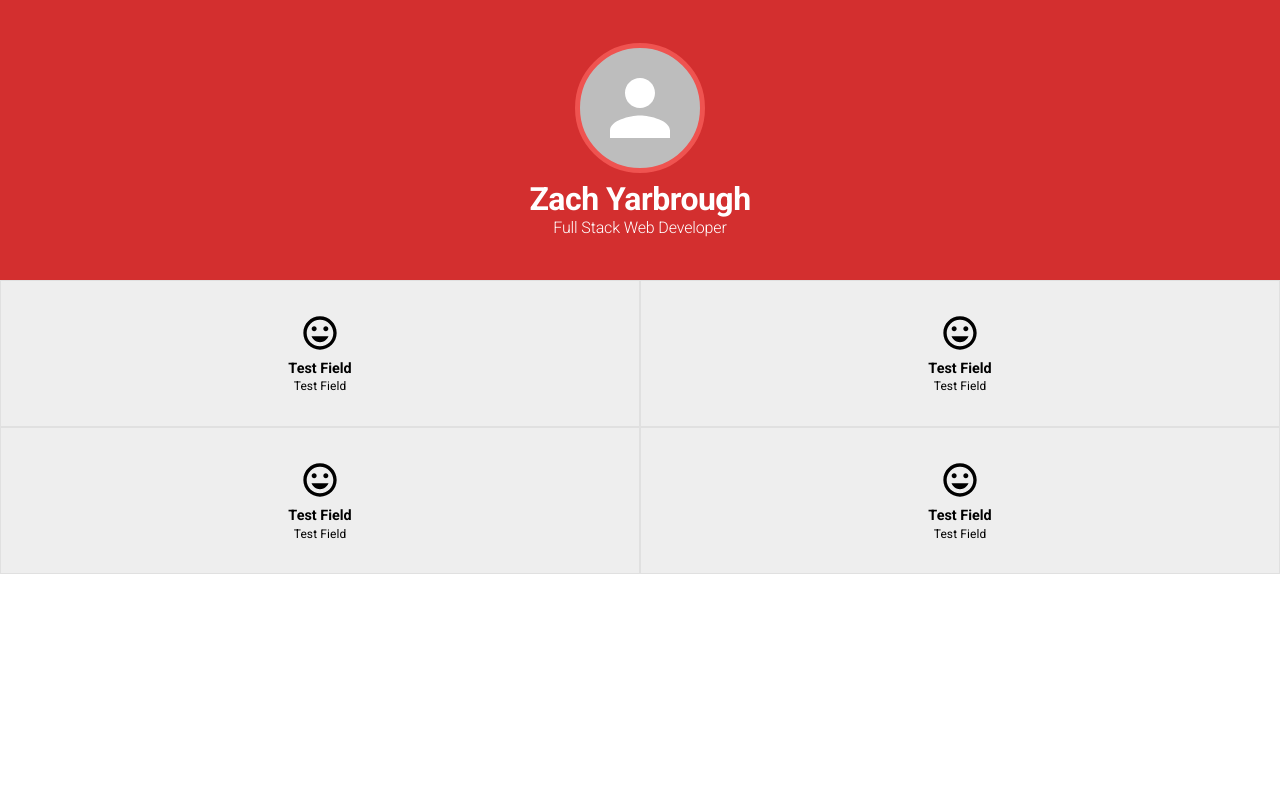
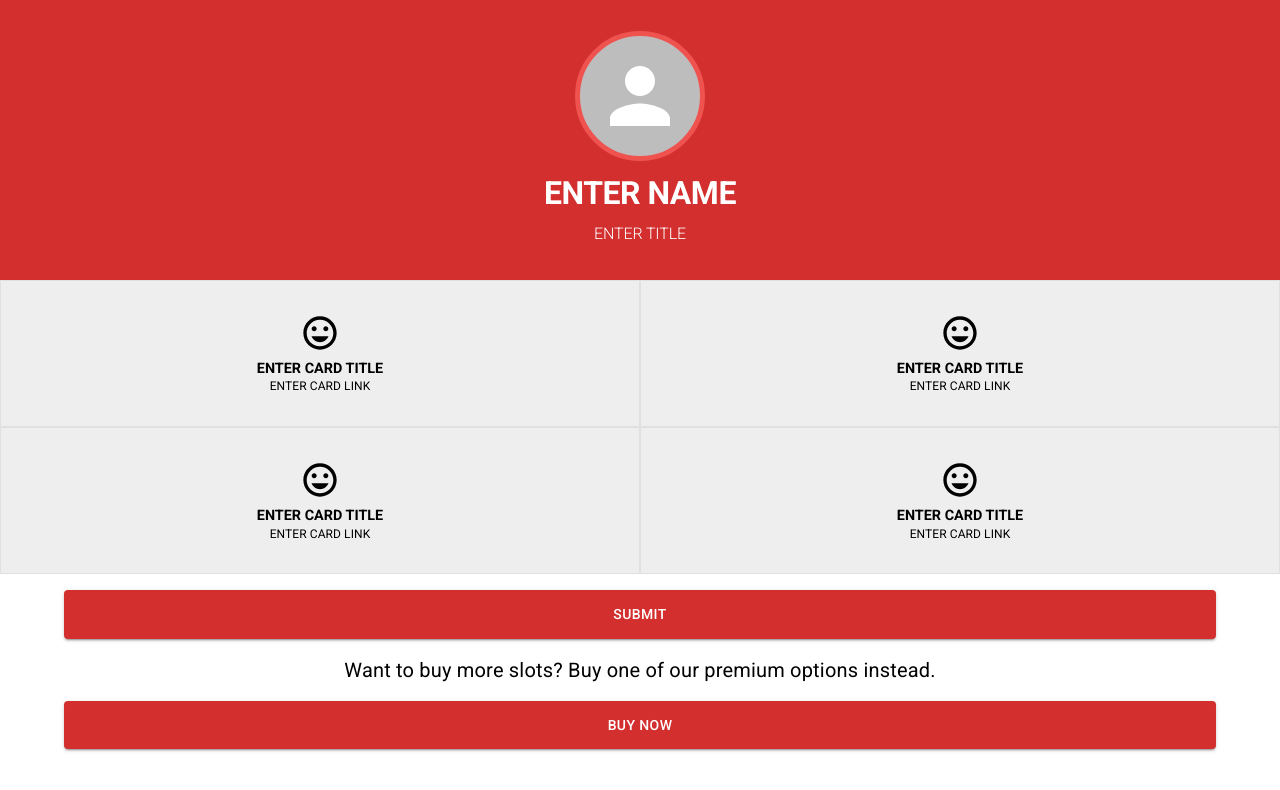
Before and after one commit to ZachYarbrough/10k-cards, a React (Create React App) app in the folder client/: page / in a window 1280 px wide. Shown: the top 790 px of the page. Built offline with nearby package versions, Linux system fonts and the light colour scheme.

Commit message:
Add Form functionality to form page

```diff
--- a/client/public/index.html
+++ b/client/public/index.html
@@ -3,7 +3,6 @@
 
 <head>
   <meta charset="utf-8" />
-  <link rel="icon" href="%PUBLIC_URL%/favicon.ico" />
   <link rel="stylesheet" href="https://fonts.googleapis.com/css?family=Roboto:300,400,500,700&display=swap" />
   <link rel="stylesheet" href="https://fonts.googleapis.com/icon?family=Material+Icons" />
   <meta name="viewport" content="width=device-width, initial-scale=1" />
--- a/client/src/App.js
+++ b/client/src/App.js
@@ -1,10 +1,15 @@
 import Form from './pages/Form';
+import { createTheme, ThemeProvider } from '@mui/material/styles';
+
+const theme = createTheme({
+
+})
 
 const App = () => {
   return (
-    <div className="App">
+    <ThemeProvider theme={theme}>
       <Form />
-    </div>
+    </ThemeProvider>
   );
 }
 
--- a/client/src/pages/Form.js
+++ b/client/src/pages/Form.js
@@ -1,29 +1,85 @@
-import { Fragment, useEffect, useState } from 'react';
+import { Fragment, useState } from 'react';
 import Avatar from '@mui/material/Avatar';
 import Typography from '@mui/material/Typography';
+import TextField from '@mui/material/TextField';
 import Box from '@mui/material/Box';
+import Button from '@mui/material/Button';
 import Grid from '@mui/material/Grid';
 import InsertEmoticonIcon from '@mui/icons-material/InsertEmoticon';
 
 const Form = () => {
     let fieldAmount = 4;
+    const [inputField, setInputField] = useState('');
+    const [formState, setFormState] = useState({})
+
+    const handleInputField = (event, i) => {
+        if (event.currentTarget.classList.contains(`${i}`) || i === 'name') {
+            setInputField(i)
+        }
+    }
+
+    const handleChange = (event) => {
+        const { name, value } = event.currentTarget;
+
+        setFormState({
+            ...formState,
+            [name]: value
+        })
+    }
+
+    const handleSubmit = (event) => {
+        event.preventDefault();
+        setInputField('');
+        console.log(formState);
+    }
 
     return (
         <Fragment>
+            <form onSubmit={handleSubmit} onKeyPress={(e) => { if (e.key === 'Enter') { e.preventDefault(); setInputField(''); } }}>
                 <Box sx={{ bgcolor: "error.main", width: '100%', height: '35vh', display: 'flex', flexDirection: 'column', justifyContent: 'center', alignItems: 'center' }}>
                     <Avatar sx={{ border: 5, borderColor: "error.light", width: '15vh', height: '15vh', mb: 1 }} />
-                <Typography variant="h1" sx={{ fontWeight: 'bold', fontSize: '4vh', color: 'white' }}>Zach Yarbrough</Typography>
-                <Typography variant="h2" sx={{ fontSize: '2vh', color: 'white' }}>Full Stack Web Developer</Typography>
+                    {inputField === "name" ?
+                        <Box>
+                            <TextField sx={{ my: 1, mx: 1 }} size='small' onChange={handleChange} value={formState[`firstName`] || ''} name={`firstName`} label="First Name" placeholder='Enter First Name' />
+                            <TextField sx={{ my: 1, mx: 1 }} size='small' onChange={handleChange} value={formState[`lastName`] || ''} name={`lastName`} label="Last Name" placeholder='Enter Last Name' />
+                        </Box>
+                        :
+                        <Button onClick={(event) => handleInputField(event, 'name')} className='name'>
+                            <Typography variant='h1' sx={{ fontWeight: 'bold', fontSize: '4vh', color: 'white' }}>{formState['firstName'] || 'Enter Name'} {formState['lastName'] || ''}</Typography>
+                        </Button>
+                    }
+                    {inputField === "title" ?
+                        <Box>
+                            <TextField sx={{ my: 1 }} size='small' onChange={handleChange} value={formState[`title`] || ''} name={`title`} label="Title" placeholder='Enter Title' />
+                        </Box>
+                        :
+                        <Button onClick={(event) => handleInputField(event, 'title')} className='title'>
+                            <Typography variant='h2' sx={{ fontSize: '2vh', color: 'white' }}>{formState['title'] || 'Enter Title'}</Typography>
+                        </Button>
+                    }
                 </Box>
                 <Grid container sx={{ width: '100%' }}>
                     {[...Array(fieldAmount)].map((e, i) => (
-                    <Grid key={i} item xs={6} sx={{ bgcolor: 'grey.200', display: 'flex', flexDirection: 'column', alignItems: 'center', justifyContent: 'center', p: 4, border: .5, borderColor: 'grey.300' }}>
+                        <Grid key={i} item xs={6} sx={{ bgcolor: 'grey.200', border: .5, borderColor: 'grey.300' }}>
+                            {inputField === i ?
+                                <Box className={`${i}`} sx={{ display: 'flex', flexDirection: 'column', alignItems: 'center', justifyContent: 'center', width: '100%', height: '100%', color: 'black' }}>
+                                    <TextField sx={{ my: 1 }} onChange={handleChange}   size="small" value={formState[`textFieldTitle${i}`] || ''} name={`textFieldTitle${i}`} label="Title" placeholder='Enter Title' />
+                                    <TextField sx={{ mb: 1 }} onChange={handleChange}   size="small" value={formState[`textFieldLink${i}`] || ''} name={`textFieldLink${i}`} label="Link" placeholder='Enter Link' />
+                                </Box>
+                                :
+                                <Button className={`${i}`} onClick={(event) => handleInputField(event, i)} sx={{ display: 'flex', flexDirection: 'column', alignItems: 'center', justifyContent: 'center', p: 4, width: '100%', height: '100%', color: 'black' }}>
                                     <InsertEmoticonIcon sx={{ width: '5vh', height: '5vh', pb: 1 }} />
-                        <Typography variant="h3" sx={{ fontWeight: 'bold', fontSize: '1.8vh', pb: .2 }}>Test Field</Typography>
-                        <Typography variant="h4" sx={{ fontSize: '1.5vh' }}>Test Field</Typography>
+                                    <Typography variant='h3' sx={{ fontWeight: 'bold', fontSize: '1.8vh', pb: .2 }}>{formState[`textFieldTitle${i}`] || 'Enter Card Title'}</Typography>
+                                    <Typography variant='h4' sx={{ fontSize: '1.5vh' }}>{formState[`textFieldLink${i}`] || 'Enter Card Link'}</Typography>
+                                </Button>
+                            }
                         </Grid>
                     ))}
                 </Grid>
+                <Button variant='contained' type='submit' color='error' sx={{ width: '90%', mx: '5%', mt: 2, p: 1.5, mb: 2 }}>Submit</Button>
+            </form>
+            <Typography sx={{ mx: 'auto', textAlign: 'center', fontSize: '2.5vh' }}>Want to buy more slots? Buy one of our premium options instead.</Typography>
+            <Button variant='contained' type='submit' color='error' sx={{ width: '90%', mx: '5%', mt: 2, p: 1.5 }}>Buy Now</Button>
         </Fragment>
     );
 }
```
Lines whose indentation alone changed are shown as unchanged.
